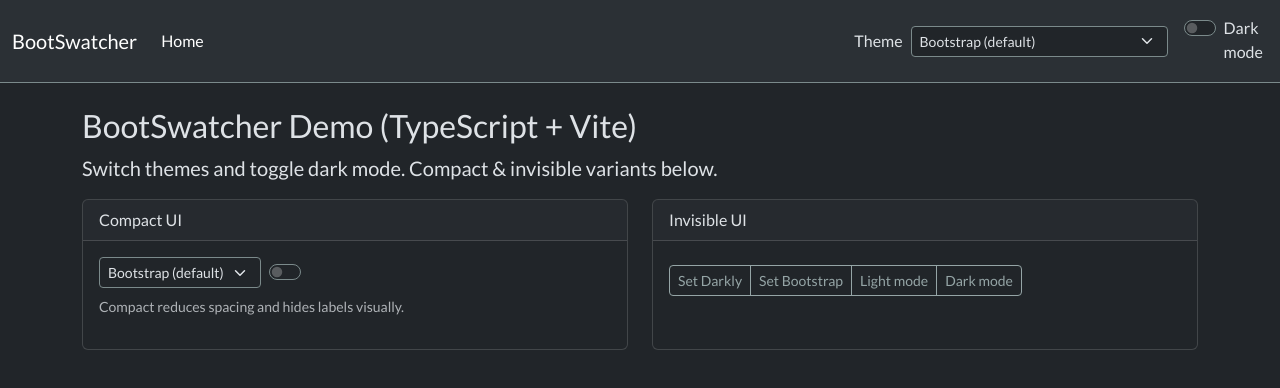
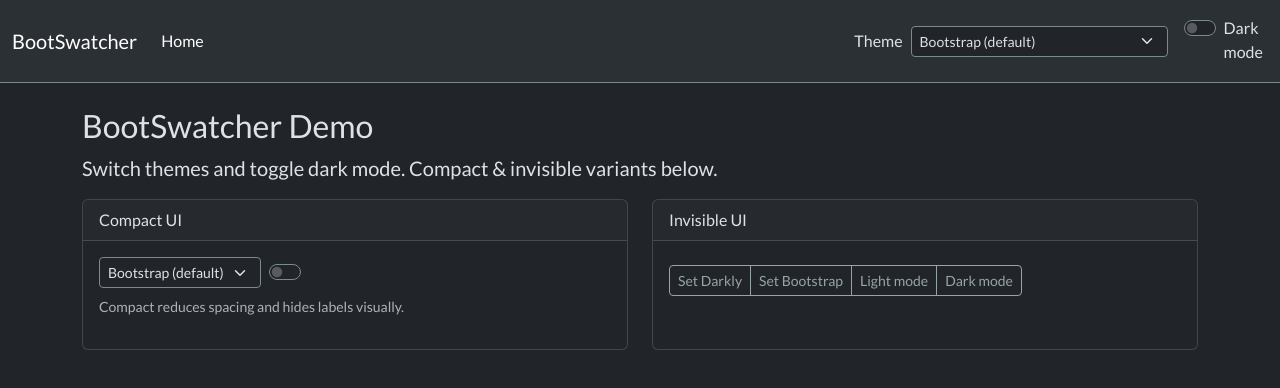
Before and after one commit to Shoelace/bootswatcher, a website built with Vite: page index.html in a window 1280 px wide. Built offline with nearby package versions, Linux system fonts and the light colour scheme.

Commit message:
Initial Version

```diff
--- a/index.html
+++ b/index.html
@@ -4,8 +4,9 @@
   <head>
     <meta charset="utf-8" />
     <meta name="viewport" content="width=device-width, initial-scale=1" />
-    <title>BootSwatcher Demo (Vite Dev)</title>
+    <title>BootSwatcher Demo</title>
     <script>
+      // preload to avoid FOUC
       (function () {
         var THEME_KEY = 'bootswatcher:theme';
         var MODE_KEY = 'bootswatcher:mode';
@@ -40,7 +41,7 @@
     </nav>
 
     <main class="container py-4">
-      <h1 class="h3">BootSwatcher Demo (TypeScript + Vite)</h1>
+      <h1 class="h3">BootSwatcher Demo</h1>
       <p class="lead">Switch themes and toggle dark mode. Compact & invisible variants below.</p>
 
       <div class="row g-4">
```
Also changed, not shown: 1 other file.
